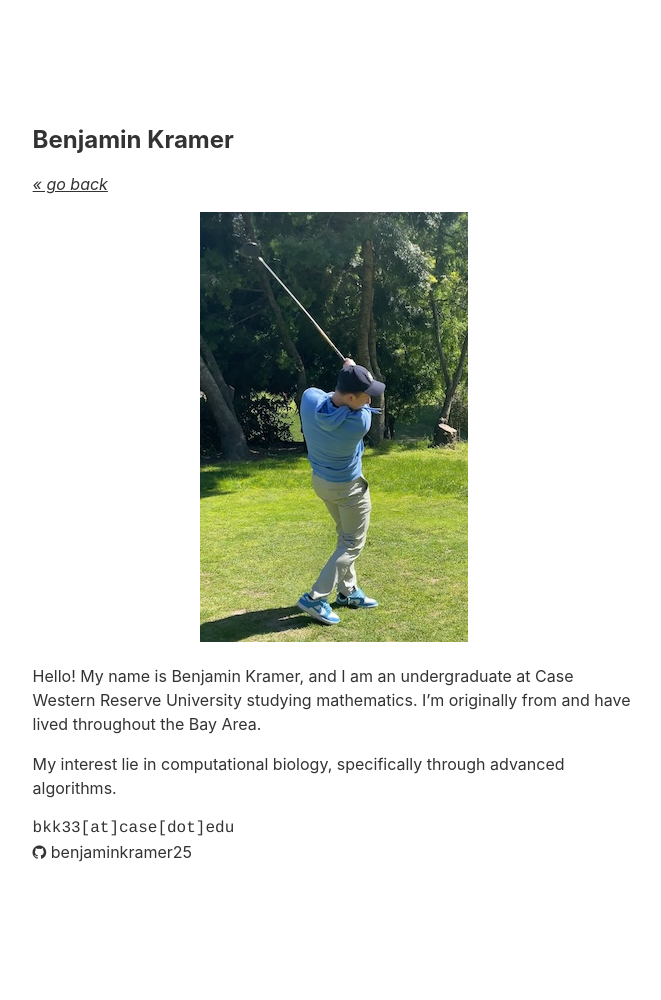
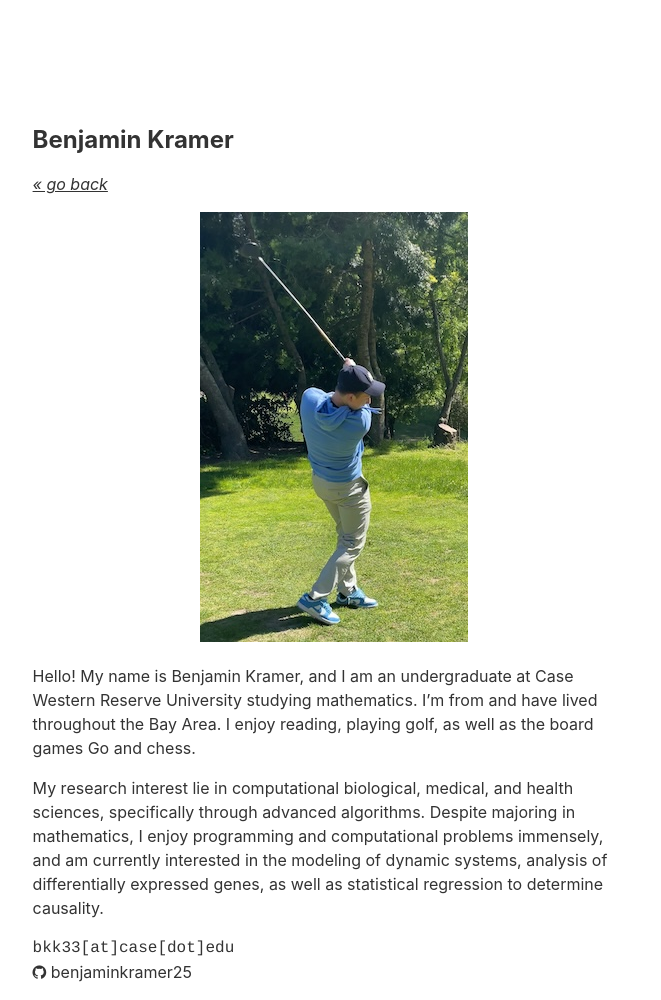
Before and after one commit to benjaminkramer64/benjaminkramer25.github.io, a Jekyll site: the page built from about.md, in a window 1280 px wide. Shown: the whole page, without its empty margins (313-974 px from the left). Built offline with Jekyll 4.4.1, drawn with Linux system fonts in a browser that asks for light colours; before the commit the page ends 900 px from its top, so only the background shows below that.

Commit message:
Update about.md

```diff
--- a/about.md
+++ b/about.md
@@ -8,6 +8,6 @@ title: Benjamin Kramer
   <img width="268" height="430" src="assets/images/golf.jpg">
 </p>
 
-Hello! My name is Benjamin Kramer, and I am an undergraduate at Case Western Reserve University studying mathematics. I'm originally from and have lived throughout the Bay Area.
+Hello! My name is Benjamin Kramer, and I am an undergraduate at Case Western Reserve University studying mathematics. I'm from and have lived throughout the Bay Area. I enjoy reading, playing golf, as well as the board games Go and chess.
 
-My interest lie in computational biology, specifically through advanced algorithms.
+My research interest lie in computational biological, medical, and health sciences, specifically through advanced algorithms. Despite majoring in mathematics, I enjoy programming and computational problems immensely, and am currently interested in the modeling of dynamic systems, analysis of differentially expressed genes, as well as statistical regression to determine causality.
```
